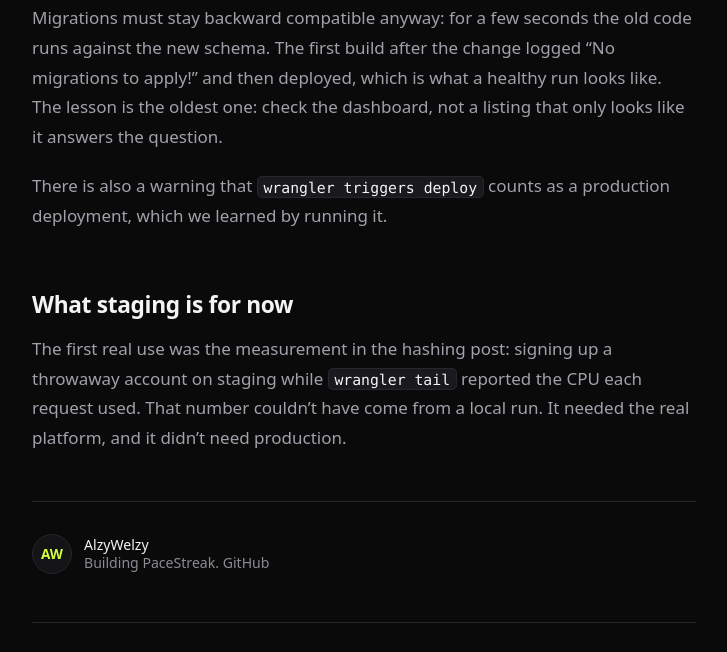
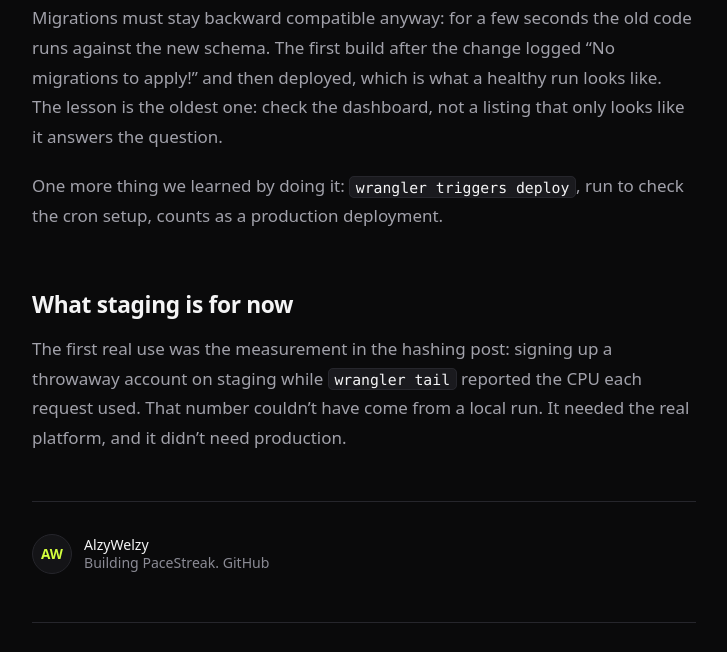
Before and after one commit to PaceStreak/blog, an Astro site: page /posts/a-staging-copy-on-the-free-plan in a window 1280 px wide. Shown: the part 2658-3310 px from the top of the page, without its empty margins (128-855 px from the left). Built offline with nearby package versions, Linux system fonts and the light colour scheme; Astro itself is replaced by a stand-in of ours; a web font is replaced by a local one.

Commit message:
post(staging): make the triggers-deploy note stand on its own

```diff
--- a/src/content/blog/a-staging-copy-on-the-free-plan.md
+++ b/src/content/blog/a-staging-copy-on-the-free-plan.md
@@ -80,8 +80,8 @@ code runs against the new schema. The first build after the change logged
 looks like. The lesson is the oldest one: check the dashboard, not a
 listing that only looks like it answers the question.
 
-There is also a warning that `wrangler triggers deploy` counts as a
-production deployment, which we learned by running it.
+One more thing we learned by doing it: `wrangler triggers deploy`, run to
+check the cron setup, counts as a production deployment.
 
 ## What staging is for now
 
```
